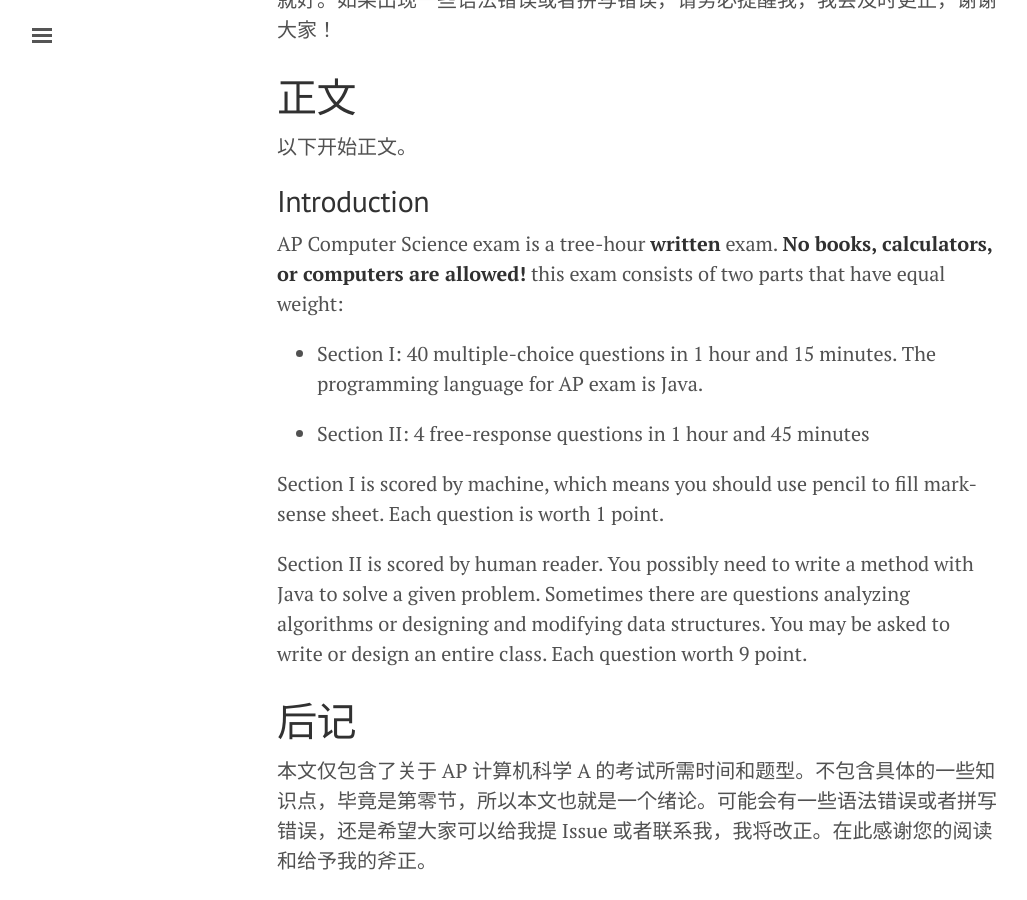
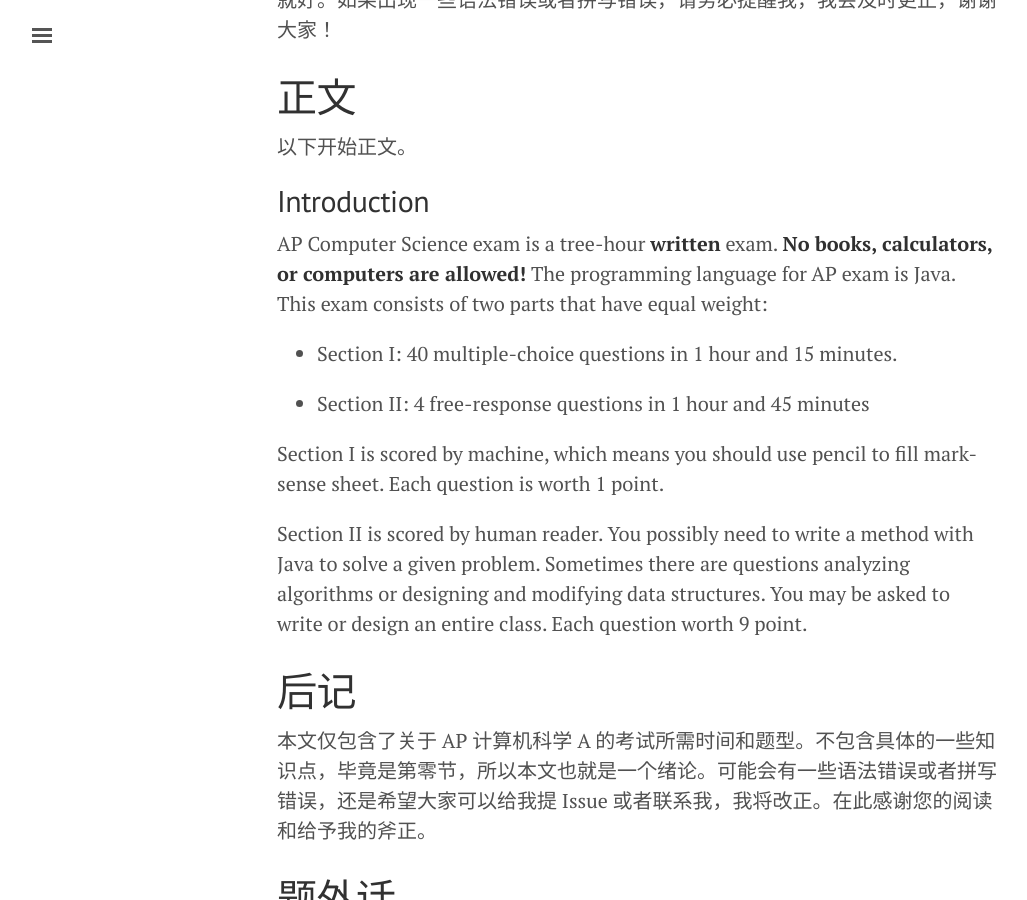
Before and after one commit to dubuqian/dubuqian.github.io, a Jekyll site: the page built from _posts/2019-04-20-APCSANotes0.md, in a window 1280 px wide and 900 px high, scrolled down 734 px. Shown: the whole window, without its empty margins (3-1030 px from the left). Built offline with Jekyll 4.4.1, drawn with Linux system fonts in a browser that asks for light colours.

```diff
--- a/_posts/2019-04-20-APCSANotes0.md
+++ b/_posts/2019-04-20-APCSANotes0.md
@@ -13,9 +13,9 @@ title: AP 计算机科学 A 考试的笔记 0
 # 正文
 以下开始正文。
 ## Introduction
-AP Computer Science exam is a tree-hour **written** exam. **No books, calculators, or computers are allowed!** this exam consists of two parts that have equal weight:
+AP Computer Science exam is a tree-hour **written** exam. **No books, calculators, or computers are allowed!** The programming language for AP exam is Java. This exam consists of two parts that have equal weight:
 
-* Section I: 40 multiple-choice questions in 1 hour and 15 minutes. The programming language for AP exam is Java.
+* Section I: 40 multiple-choice questions in 1 hour and 15 minutes.
 
 * Section II: 4 free-response questions in 1 hour and 45 minutes
 
```
